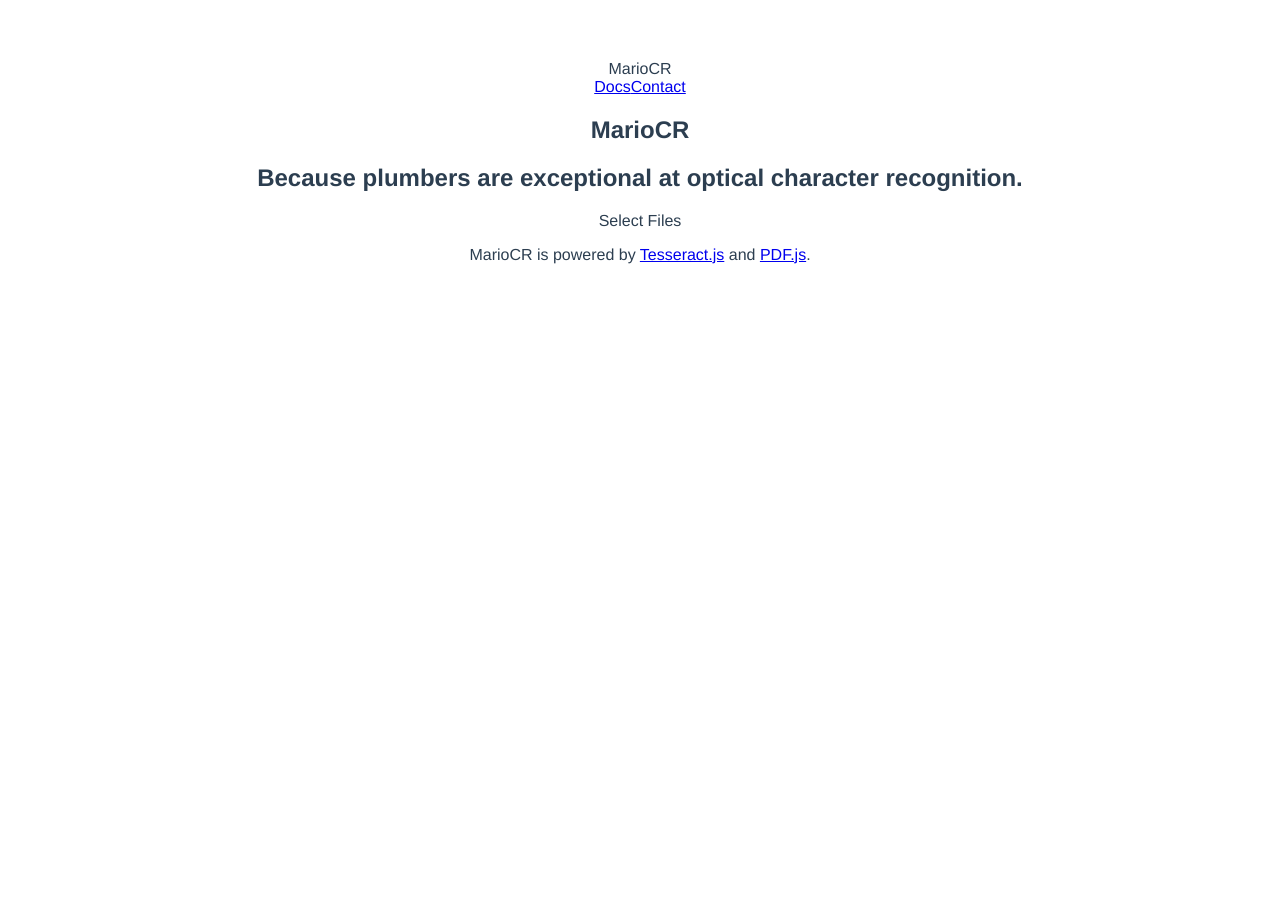
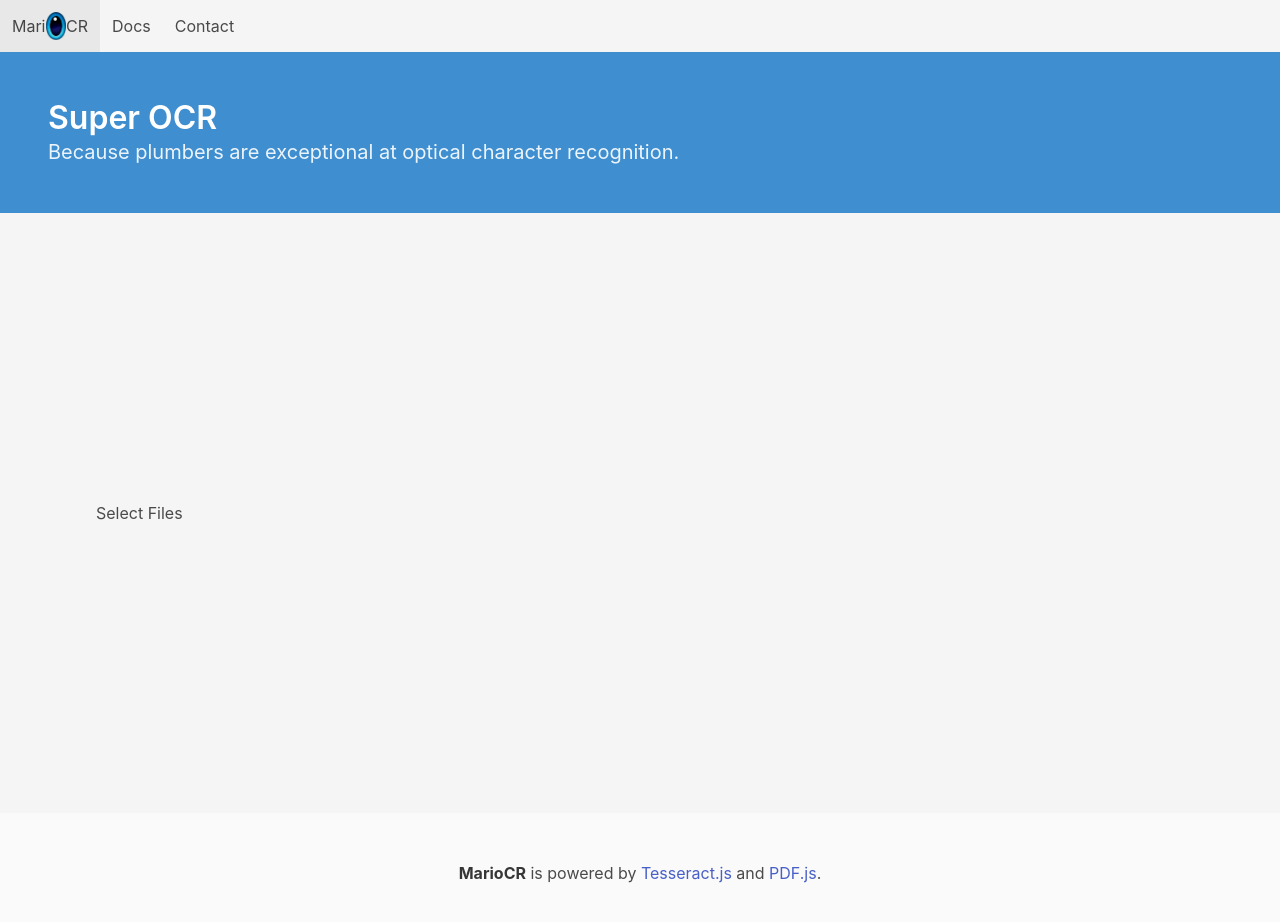
Before and after one commit to McClunatic/mariocr, a Vue app: page / in a window 1280 px wide. Shown: the top 922 px of the page. Before the commit the page ends 800 px from the top, so only its background shows below. Built offline with nearby package versions, Linux system fonts and the light colour scheme.

Commit message:
Apply Bulma styling to app components

```diff
--- a/src/App.vue
+++ b/src/App.vue
@@ -1,8 +1,10 @@
 <template>
-  <nav-bar />
-  <hero-banner />
-  <app-content />
-  <app-footer />
+  <div class="page-content">
+    <nav-bar />
+    <hero-banner />
+    <app-content />
+    <app-footer />
+  </div>
 </template>
 
 <script lang="ts">
@@ -23,13 +25,16 @@
 })
 </script>
 
-<style>
-#app {
-  font-family: Avenir, Helvetica, Arial, sans-serif;
-  -webkit-font-smoothing: antialiased;
-  -moz-osx-font-smoothing: grayscale;
-  text-align: center;
-  color: #2c3e50;
-  margin-top: 60px;
+<style lang="scss">
+@import 'bulma/css/bulma.min.css';
+
+html, body, #app {
+  height: 100%;
+}
+
+#app > .page-content {
+  min-height: 100%;
+  display: flex;
+  flex-direction: column;
 }
 </style>
--- a/src/components/AppContent.vue
+++ b/src/components/AppContent.vue
@@ -1,5 +1,5 @@
 <template>
-  <section>
+  <section class="section is-large is-flex-grow-1 has-background-light">
     <file-upload-button />
   </section>
 </template>
--- a/src/components/AppFooter.vue
+++ b/src/components/AppFooter.vue
@@ -1,9 +1,11 @@
 <template>
-  <footer>
-    <p>
-      MarioCR is powered by
-      <a href="https://tesseract.projectnaptha.com/">Tesseract.js</a> and
-      <a href="https://mozilla.github.io/pdf.js/">PDF.js</a>.
-    </p>
+  <footer class="footer">
+    <div class="content has-text-centered">
+      <p>
+        <strong>MarioCR</strong> is powered by
+        <a href="https://tesseract.projectnaptha.com/">Tesseract.js</a> and
+        <a href="https://mozilla.github.io/pdf.js/">PDF.js</a>.
+      </p>
+    </div>
   </footer>
 </template>
--- a/src/components/HeroBanner.vue
+++ b/src/components/HeroBanner.vue
@@ -1,6 +1,10 @@
 <template>
-  <section>
-    <h1>MarioCR</h1>
-    <h2>Because plumbers are exceptional at optical character recognition.</h2>
+  <section class="hero is-info">
+    <div class="hero-body">
+      <p class="title">Super OCR</p>
+      <p class="subtitle">
+        Because plumbers are exceptional at optical character recognition.
+      </p>
+    </div>
   </section>
 </template>
--- a/src/components/NavBar.vue
+++ b/src/components/NavBar.vue
@@ -1,7 +1,12 @@
 <template>
   <nav>
-    <div>
-      <a hef="#">MarioCR</a>
+    <div class="navbar is-light" role="navigation" aria-label="main navigation">
+      <div class="navbar-brand">
+        <a class="navbar-item" hef="#">
+          Mari
+          <img alt="MarioCR logo" src="../assets/mario-eye-transparent.png">
+          CR
+        </a>
         <a
           role="button"
           class="navbar-burger"
@@ -14,10 +19,11 @@
           <span aria-hidden="true" />
         </a>
       </div>
-    <div id="app-navbar">
-      <div>
-        <a href="#">Docs</a>
-        <a href="#">Contact</a>
+      <div id="app-navbar" class="navbar-menu">
+        <div class="navbar-start">
+          <a class="navbar-item" href="#">Docs</a>
+          <a class="navbar-item" href="#">Contact</a>
+        </div>
       </div>
     </div>
   </nav>
```
Also changed, not shown: src/assets/mario-eye-transparent.png (added). Lines whose indentation alone changed are shown as unchanged.
